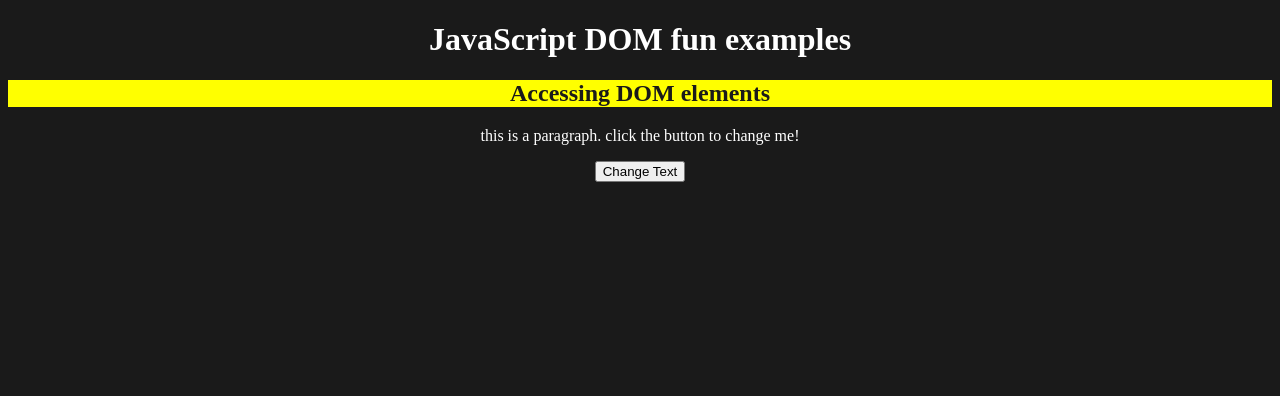
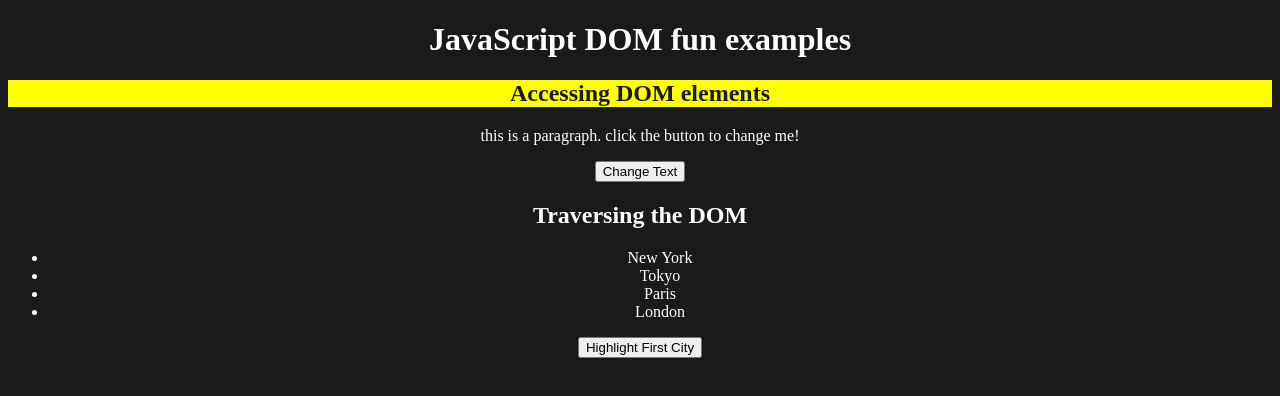
Before and after one commit to ArYn27/htmlcss, a plain HTML site: page JS/DOM/dom.html in a window 1280 px wide. Drawn offline with Linux system fonts and the light colour scheme.

Commit message:
modified:   JS/DOM/dom.html 	modified:   JS/DOM/script.js

```diff
--- a/JS/DOM/dom.html
+++ b/JS/DOM/dom.html
@@ -28,6 +28,21 @@
         <p  id = "myParagraph">this is a paragraph. click the button to change me!</p>
         <button id = "changeTextButton">Change Text</button>
     </section>
+
+    <section id="example-2">
+      <h2>Traversing the DOM</h2>
+      <ul id="citiesList">
+        <li class=''>New York</li>
+        <li>Tokyo</li>
+        <li>Paris</li>
+        <li>London</li>
+      </ul>
+      <button id="highlightFirstCity">Highlight First City</button>
+    </section>
+
     <script src="./script.js"></script>
+
+
+
 </body>
 </html>
--- a/JS/DOM/script.js
+++ b/JS/DOM/script.js
@@ -26,3 +26,13 @@ document
         let paragraph = document.getElementById('myParagraph')
         paragraph.textContent = "this paragraph has been changed"
     });
+
+
+    //example 2
+
+    document.getElementById('highlightFirstCity')
+    .addEventListener('cllick' , function(){
+        let citiesList = document.getElementById("citiesList")
+        console.log(citiesList.firstElementChild);
+
+    })
```
